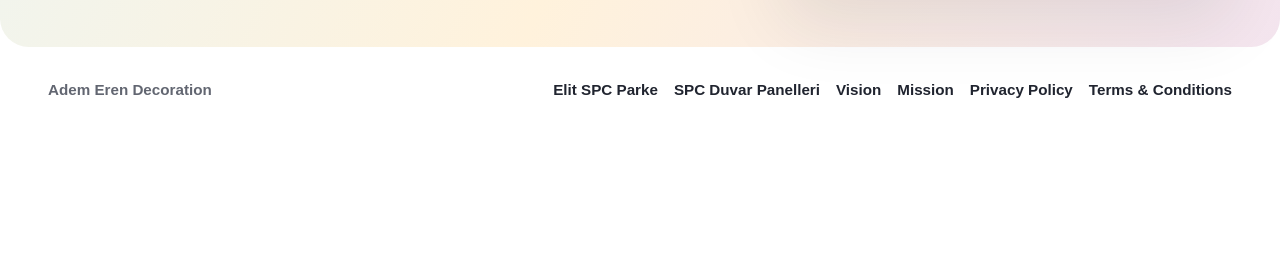
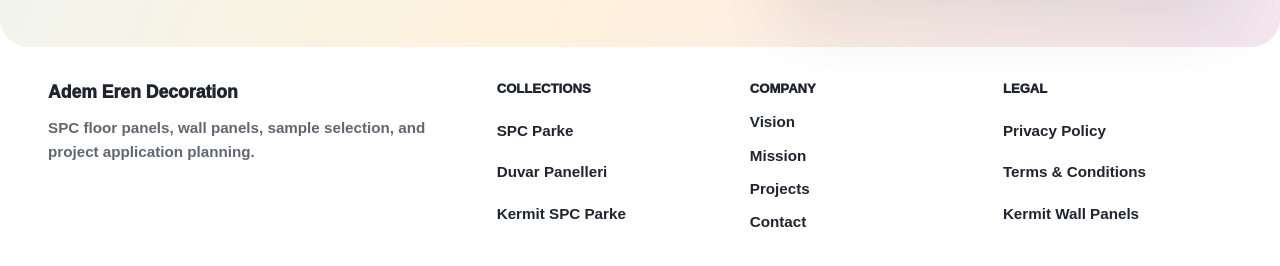
Before and after one commit to kblykply/ae, a Next.js app: page / in a window 1280 px wide. Shown: the part 5061-5327 px from the top of the page. Before the commit the page ends 5211 px from the top, so only its background shows below. Built offline with nearby package versions, Linux system fonts and the light colour scheme.

Commit message:
Unify header and footer layouts

```diff
--- a/app/components/catalog-header.tsx
+++ b/app/components/catalog-header.tsx
@@ -24,6 +24,24 @@
       </nav>
 
       <div className="header-actions">
+        <label className="language-select">
+          <span className="sr-only">Dil seçimi</span>
+          <select aria-label="Dil seçimi" defaultValue="tr">
+            <option value="en">English</option>
+            <option value="tr">Türkçe</option>
+          </select>
+        </label>
+        <form className="search-pill">
+          <label className="sr-only" htmlFor="catalog-search">
+            Ürün ara
+          </label>
+          <span aria-hidden="true" className="search-icon" />
+          <input
+            id="catalog-search"
+            placeholder="SPC panel ara"
+            type="search"
+          />
+        </form>
         <Link className="header-contact" href="/#contact">
           İletişim
         </Link>
--- a/app/components/site-footer.tsx
+++ b/app/components/site-footer.tsx
@@ -3,27 +3,47 @@
 export function SiteFooter() {
   return (
     <footer className="site-footer">
-      <p>Adem Eren Decoration</p>
+      <div className="footer-brand">
+        <Link href="/">Adem Eren Decoration</Link>
+        <p>
+          SPC floor panels, wall panels, sample selection, and project
+          application planning.
+        </p>
+      </div>
+
+      <nav className="footer-nav" aria-label="Footer navigation">
         <div>
+          <h2>Collections</h2>
+          <Link href="/category/spc-parke">SPC Parke</Link>
+          <Link href="/category/spc-duvar-panelleri">Duvar Panelleri</Link>
           <a
             href="https://kermitfloor.com/tr/spc-parke-elit-koleksiyonu"
             rel="noreferrer"
             target="_blank"
           >
-          Elit SPC Parke
+            Kermit SPC Parke
           </a>
+        </div>
+        <div>
+          <h2>Company</h2>
+          <Link href="/vision">Vision</Link>
+          <Link href="/mission">Mission</Link>
+          <Link href="/#projects">Projects</Link>
+          <Link href="/#contact">Contact</Link>
+        </div>
+        <div>
+          <h2>Legal</h2>
+          <Link href="/privacy-policy">Privacy Policy</Link>
+          <Link href="/terms-and-conditions">Terms & Conditions</Link>
           <a
             href="https://kermitfloor.com/tr/spc-duvar-panelleri"
             rel="noreferrer"
             target="_blank"
           >
-          SPC Duvar Panelleri
+            Kermit Wall Panels
           </a>
-        <Link href="/vision">Vision</Link>
-        <Link href="/mission">Mission</Link>
-        <Link href="/privacy-policy">Privacy Policy</Link>
-        <Link href="/terms-and-conditions">Terms & Conditions</Link>
         </div>
+      </nav>
     </footer>
   );
 }
--- a/app/globals.css
+++ b/app/globals.css
@@ -1168,32 +1168,66 @@
 }
 
 .site-footer {
-  align-items: center;
+  align-items: start;
   color: #626671;
-  display: flex;
+  display: grid;
   font-size: 0.95rem;
   font-weight: 750;
-  gap: 1rem;
+  gap: 2rem;
+  grid-template-columns: minmax(16rem, 0.85fr) minmax(0, 1.5fr);
   justify-content: space-between;
   margin: 0 auto;
   max-width: 113rem;
   padding: 2rem clamp(1rem, 4vw, 3rem) 3rem;
 }
 
-.site-footer p {
+.footer-brand {
+  display: grid;
+  gap: 0.7rem;
+}
+
+.footer-brand > a {
+  color: #20242f;
+  font-size: 1.1rem;
+  font-weight: 950;
+  text-decoration: none;
+}
+
+.footer-brand p {
+  color: #626671;
+  line-height: 1.55;
   margin: 0;
-}
-
-.site-footer div {
-  display: flex;
-  flex-wrap: wrap;
-  gap: 1rem;
-}
-
-.site-footer a {
+  max-width: 24rem;
+}
+
+.footer-nav {
+  display: grid;
+  gap: 1.5rem;
+  grid-template-columns: repeat(3, minmax(0, 1fr));
+}
+
+.footer-nav div {
+  display: grid;
+  gap: 0.65rem;
+}
+
+.footer-nav h2 {
   color: #20242f;
-  font-weight: 900;
+  font-size: 0.82rem;
+  font-weight: 950;
+  margin: 0 0 0.15rem;
+  text-transform: uppercase;
+}
+
+.footer-nav a {
+  color: #20242f;
+  font-weight: 850;
   text-decoration: none;
+}
+
+.footer-nav a:hover,
+.footer-brand > a:hover {
+  color: var(--blue);
 }
 
 .catalog-page-header {
@@ -1625,7 +1659,13 @@
   .hero-stage {
     grid-template-columns: 1fr;
     min-height: 58rem;
-    padding-top: 10rem;
+    padding-top: 12rem;
+  }
+
+  .catalog-hero-content,
+  .product-detail-title,
+  .legal-hero-content {
+    padding-top: 12rem;
   }
 
   .material-detail-card {
@@ -1800,8 +1840,11 @@
   }
 
   .site-footer {
-    align-items: flex-start;
-    flex-direction: column;
+    grid-template-columns: 1fr;
+  }
+
+  .footer-nav {
+    grid-template-columns: 1fr;
   }
 }
 
```
Lines whose indentation alone changed are shown as unchanged.
